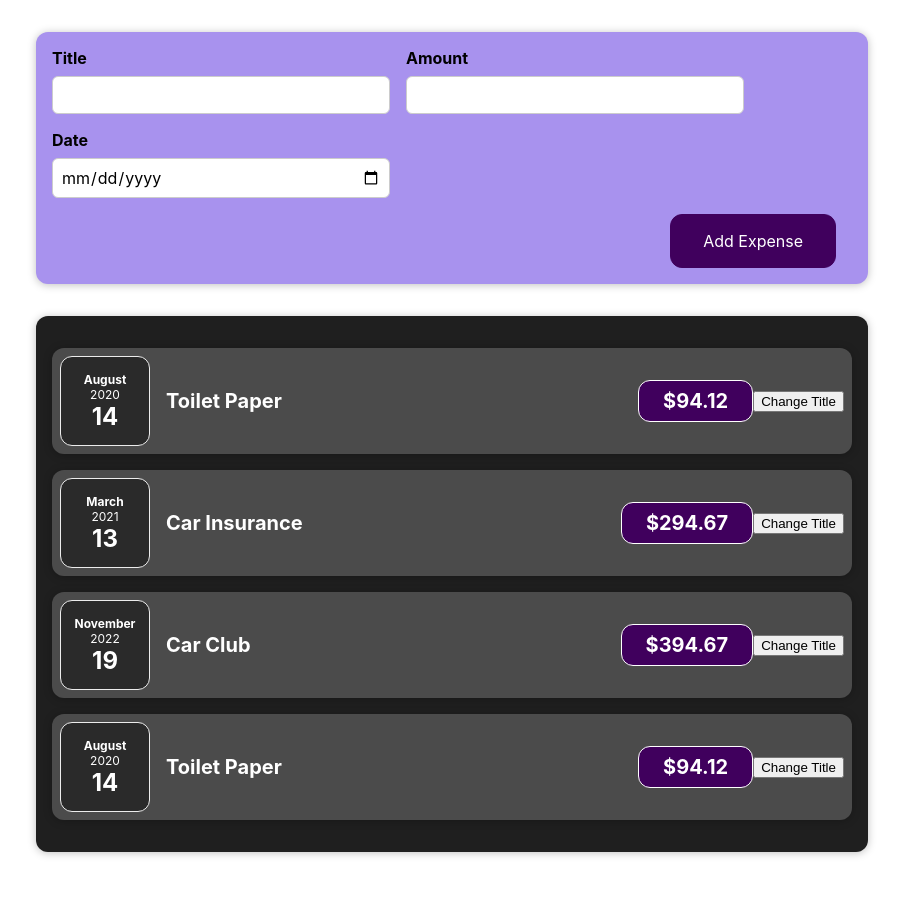
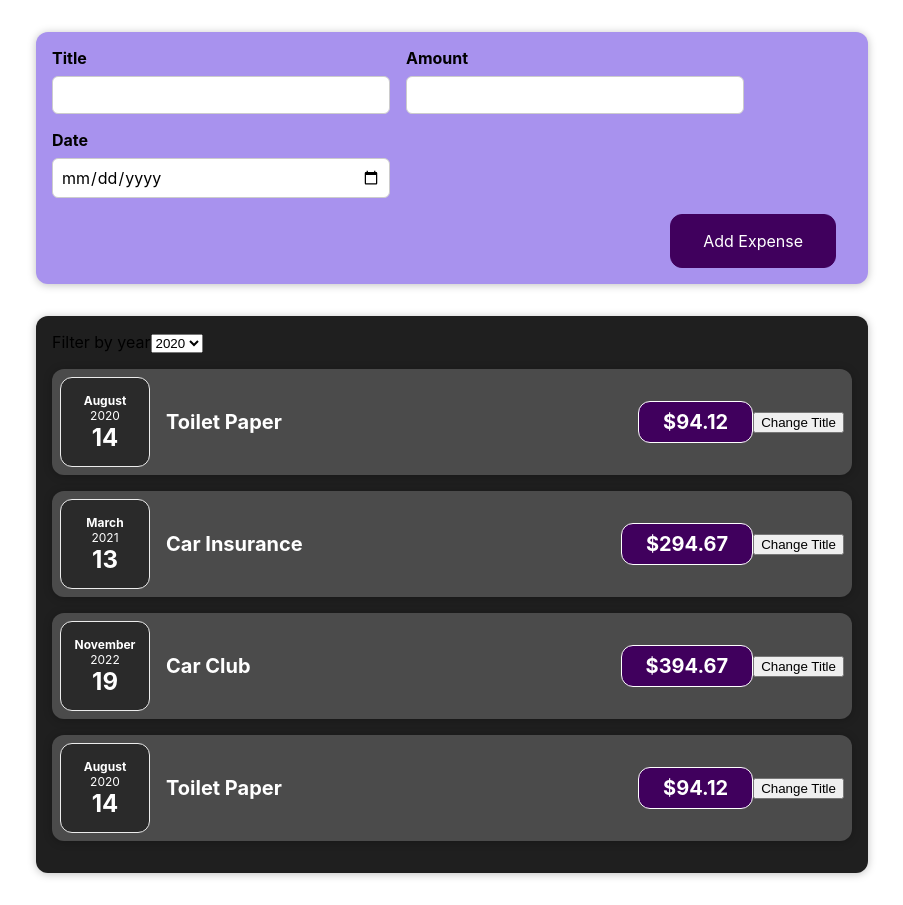
Before and after one commit to Abdul-Qadeer654/go, a React (Create React App) app: page / in a window 1280 px wide. Shown: the whole page, without its empty margins (188-1091 px from the left). Before the commit the page ends 884 px from the top, so only its background shows below. Built offline with nearby package versions, Linux system fonts and the light colour scheme.

Commit message:
child to parent component communication

```diff
--- a/src/App.js
+++ b/src/App.js
@@ -32,9 +32,19 @@
     },
   ];
 
+  const addExpenseHandler = (expense) => {
+    console.log("In App.js");
+    console.log(expense);
+  };
+
+  //  const addExpenseHandler = (expense) => {
+  //    console.log("in App.js");
+  //   console.log(expense);
+  //};
+
   return (
     <div>
-      <NewExpense />
+      <NewExpense onAddExpense={addExpenseHandler} />
       <Expenses items={expenses} />
     </div>
   );
--- a/src/components/Expenses/Expenses.js
+++ b/src/components/Expenses/Expenses.js
@@ -1,12 +1,23 @@
-import React from "react";
-
+import React, { useState } from "react";
+import ExpensesFilter from "../ExpensesFilter";
 import ExpenseItem from "./ExpenseItem";
 import Card from "../UI/Card";
 import "./Expenses.css";
 
-function Expenses(props) {
+const Expenses = (props) => {
+  const [filteredYear, setFilteredYear] = useState("2020");
+
+  const filterChangeHandler = (selectedYear) => {
+    setFilteredYear(selectedYear);
+  };
+
   return (
+    <div>
       <Card className="expenses">
+        <ExpensesFilter
+          selected={filteredYear}
+          onChangeFilter={filterChangeHandler}
+        />
         <ExpenseItem
           title={props.items[0].title}
           amount={props.items[0].amount}
@@ -31,7 +42,8 @@
           date={props.items[0].date}
         />
       </Card>
+    </div>
   );
-}
+};
 
 export default Expenses;
--- /dev/null
+++ b/src/components/ExpensesFilter.js
@@ -0,0 +1,24 @@
+import React from "react";
+import "./ExpensesFilter.css";
+
+const ExpensesFilter = (props) => {
+  const dropdownChangeHandler = (event) => {
+    props.onChangeFilter(event.target.value);
+  };
+
+  return (
+    <div className="expenses-filter">
+      <div className="expense-filter__control">
+        <label>Filter by year</label>
+        <select value={props.selected} onChange={dropdownChangeHandler}>
+          <option value="2022">2022</option>
+          <option value="2021">2021</option>
+          <option value="2020">2020</option>
+          <option value="2019">2019</option>
+        </select>
+      </div>
+    </div>
+  );
+};
+
+export default ExpensesFilter;
--- a/src/components/NewExpense/ExpenseForm.js
+++ b/src/components/NewExpense/ExpenseForm.js
@@ -1,8 +1,8 @@
 import React, { useState } from "react";
 import "./ExpenseForm.css";
 
-const ExpenseForm = () => {
-  const [enteredTitle, setEnterdTitle] = useState("");
+const ExpenseForm = (props) => {
+  const [enteredTitle, setEnteredTitle] = useState("");
   const [enteredAmount, setEnteredAmount] = useState("");
   const [enteredDate, setEnteredDate] = useState("");
 
@@ -13,7 +13,7 @@
   // });
 
   const titleChangeHandler = (event) => {
-    setEnterdTitle(event.target.value);
+    setEnteredTitle(event.target.value);
     // setUserInput({
     //  ...userInput,
     //   enteredTitle: event.target.value,
@@ -48,7 +48,10 @@
       date: new Date(enteredDate),
     };
 
-    console.log(expenseData);
+    props.onSaveExpenseData(expenseData);
+    setEnteredTitle("");
+    setEnteredAmount("");
+    setEnteredDate("");
   };
 
   return (
@@ -56,7 +59,11 @@
       <div className="new-expense__controls">
         <div className="new-expense__control">
           <label>Title</label>
-          <input type="text" onChange={titleChangeHandler} />
+          <input
+            type="text"
+            value={enteredTitle}
+            onChange={titleChangeHandler}
+          />
         </div>
         <div className="new-expense__control">
           <label>Amount</label>
@@ -64,6 +71,7 @@
             type="number"
             min="0.01"
             step="0.01"
+            value={enteredAmount}
             onChange={amountChangeHandler}
           />
         </div>
@@ -73,6 +81,7 @@
             type="date"
             min="2019-01-01"
             max="2022-12-31"
+            value={enteredDate}
             onChange={dateChangeHandler}
           />
         </div>
--- a/src/components/NewExpense/NewExpense.js
+++ b/src/components/NewExpense/NewExpense.js
@@ -2,10 +2,18 @@
 import ExpenseForm from "./ExpenseForm";
 import "./NewExpense.css";
 
-const NewExpense = () => {
+const NewExpense = (props) => {
+  const saveExpenseDataHandler = (enteredExpenseData) => {
+    const expenseData = {
+      ...enteredExpenseData,
+      id: Math.random().toString(),
+    };
+    props.onAddExpense(expenseData);
+  };
+
   return (
     <div className="new-expense">
-      <ExpenseForm />
+      <ExpenseForm onSaveExpenseData={saveExpenseDataHandler} />
     </div>
   );
 };
```
Also changed, not shown: src/components/ExpensesFilter.css (added). Lines whose indentation alone changed are shown as unchanged.
